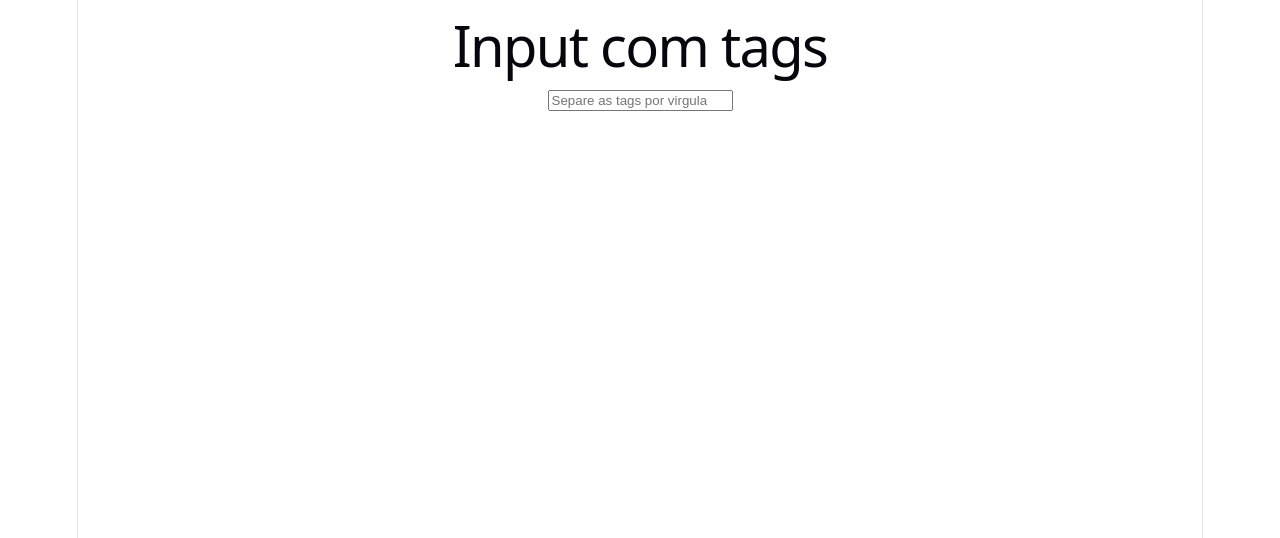
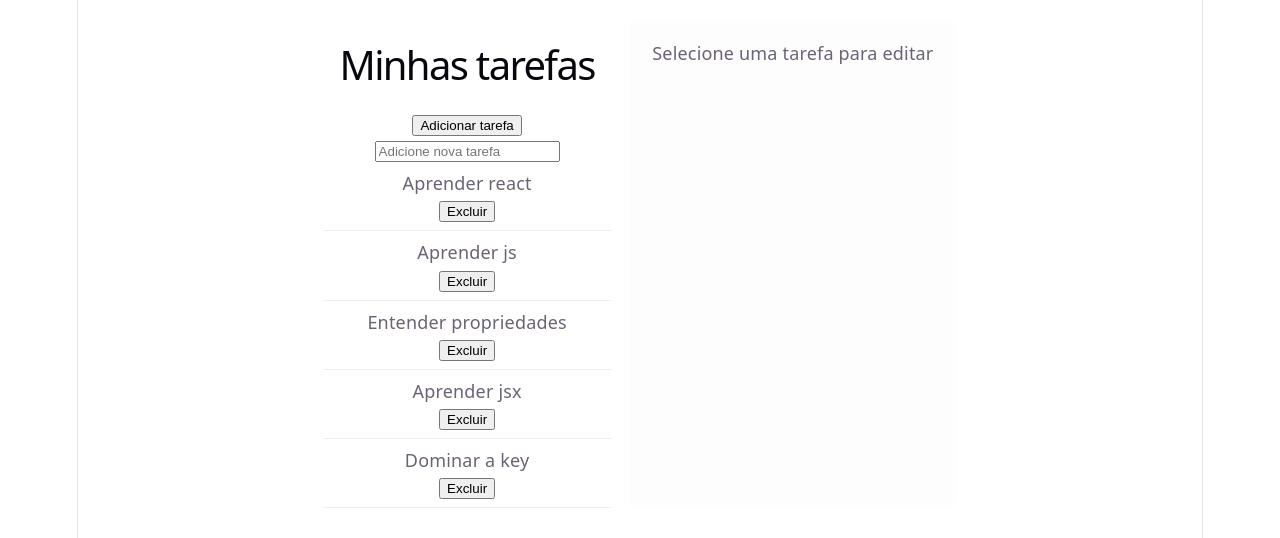
Before and after one commit to Manoel7Oliveira/Curso-React-Serliv, a React (Vite) app in the folder meu-segundo-react/second-react/: page / in a window 1280 px wide. Shown: the top 538 px of the page. Built offline with nearby package versions, Linux system fonts and the light colour scheme.

Commit message:
useReducer

```diff
--- /dev/null
+++ b/meu-segundo-react/second-react/src/App-5.jsx
@@ -0,0 +1,73 @@
+import { useReducer, useState } from 'react'
+import FormEdit from "./FormEdit/FormEdit.jsx"
+import { initialState, TarefasReducer } from "./Reducers/TarefasReducer.jsx"
+import styles from "./FormEdit/FormEdit.module.css"
+
+
+// const TAREFAS_INICIAIS = [
+//   { id: 1, text: "Aprender react" },
+//   { id: 2, text: "Aprender js" },
+//   { id: 3, text: "Entender propriedades" },
+//   { id: 4, text: "Aprender jsx" },
+//   { id: 5, text: "Dominar a key" }
+// ]
+
+
+function App() {
+
+  const [selectTask, setSelectTask] = useState(null);
+  const [newTask, setNewTask] = useState('');
+  const [Task, dispatch] = useReducer(TarefasReducer, initialState);
+  // const [taskList, setTaskList] = useState(TAREFAS_INICIAIS);
+
+  function handleSaveTask(id, text) {
+    // setTaskList(atual => atual.map(t => t.id === id ? { ...t, text: text } : t));
+    dispatch({ type: 'SALVAR_TAREFA', payload: { id, text } });
+    setSelectTask(null);
+  }
+
+  function handleAdd(e) {
+    e.preventDefault();
+
+    if (newTask.trim()) {
+
+      dispatch({
+        type: 'ADICIONAR_TAREFA',
+        payload: { text: newTask }
+      })
+    }
+
+  }
+
+  return (
+    <div className={styles.container}>
+      <div className={styles.list}>
+        <h1>Minhas tarefas</h1>
+        <form onSubmit={handleAdd} className={styles.formAdd}>
+          <button type='submit'>Adicionar tarefa</button>
+          <input type='text' value={newTask} placeholder='Adicione nova tarefa' onChange={(e) => setNewTask(e.target.value)} />
+
+        </form>
+
+
+        {Task.map(t => (
+          <div key={t.id} className={styles.item}>
+            <div onClick={() => setSelectTask(t)}>
+              {t.text}
+
+            </div>
+            <button onClick={() => dispatch({ type: 'REMOVER_TAREFA', payload: { id: t.id } })}>Excluir</button>
+          </div>
+
+        ))}
+
+      </div>
+
+      <div className={styles.edit}>
+        {selectTask ? (<FormEdit task={selectTask} onSave={handleSaveTask} key={selectTask.id} />) : (<p>Selecione uma tarefa para editar</p>)}
+      </div>
+    </div>
+  )
+}
+
+export default App
--- /dev/null
+++ b/meu-segundo-react/second-react/src/FormEdit/FormEdit.jsx
@@ -0,0 +1,19 @@
+import { useState } from "react";
+
+export default function FormEdit({ task, onSave }) {
+
+    const [text, setText] = useState(task.text);
+
+    return (
+
+        <div>
+            <h2>Editando a tarefa com o ID: {task.id}</h2>
+
+            <input type="text" value={text} onChange={(e) => setText(e.target.value)} />
+
+            <button onClick={(e) => onSave(task.id, text)}>Salvar</button>
+
+        </div>
+
+    )
+}
--- /dev/null
+++ b/meu-segundo-react/second-react/src/FormEdit/FormEdit.module.css
@@ -0,0 +1,34 @@
+.container {
+    display: flex;
+    gap: 1rem;
+    padding: 20px;
+
+    h2 {
+        white-space: nowrap;
+    }
+}
+
+.list {
+    flex: 1;
+
+    h1 {
+        font-size: 40px;
+    }
+}
+
+.item {
+    cursor: pointer;
+    padding: 8px;
+    border-bottom: 1px solid #eee;
+}
+
+.item:hover {
+    background: #f9f9f9;
+}
+
+.edit {
+    flex: 1;
+    padding: 20px;
+    background: #f0f0f020;
+    border-radius: 8px;
+}
--- /dev/null
+++ b/meu-segundo-react/second-react/src/Reducers/TarefasReducer.jsx
@@ -0,0 +1,27 @@
+export const initialState = [
+    { id: 1, text: "Aprender react" },
+    { id: 2, text: "Aprender js" },
+    { id: 3, text: "Entender propriedades" },
+    { id: 4, text: "Aprender jsx" },
+    { id: 5, text: "Dominar a key" }
+]
+
+export function TarefasReducer(state, action) {
+
+    switch (action.type) {
+        case 'SALVAR_TAREFA':
+            return state.map(t => t.id === action.payload.id ? { ...t, text: action.payload.text } : t);
+        case 'REMOVER_TAREFA':
+            return state.filter(t => t.id !== action.payload.id);
+        case 'ADICIONAR_TAREFA':
+            const newTask = {
+                id: Date.now(),
+                text: action.payload.text
+            }
+            return [...state, newTask]
+
+        default:
+            return state
+    }
+
+}
--- a/meu-segundo-react/second-react/src/main.jsx
+++ b/meu-segundo-react/second-react/src/main.jsx
@@ -1,7 +1,7 @@
 import { StrictMode } from 'react'
 import { createRoot } from 'react-dom/client'
 import './index.css'
-import App from './App-4.jsx'
+import App from './App-5.jsx'
 
 createRoot(document.getElementById('root')).render(
   <StrictMode>
```
